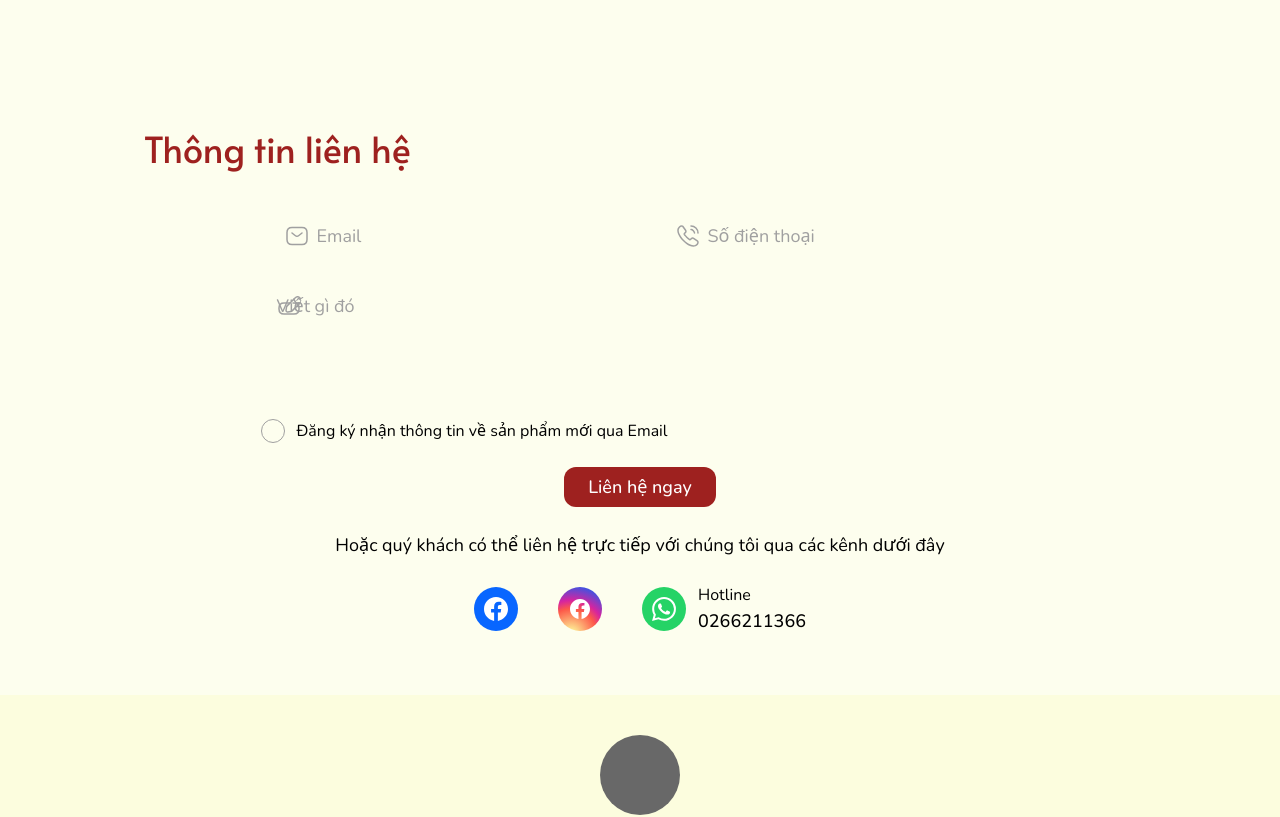
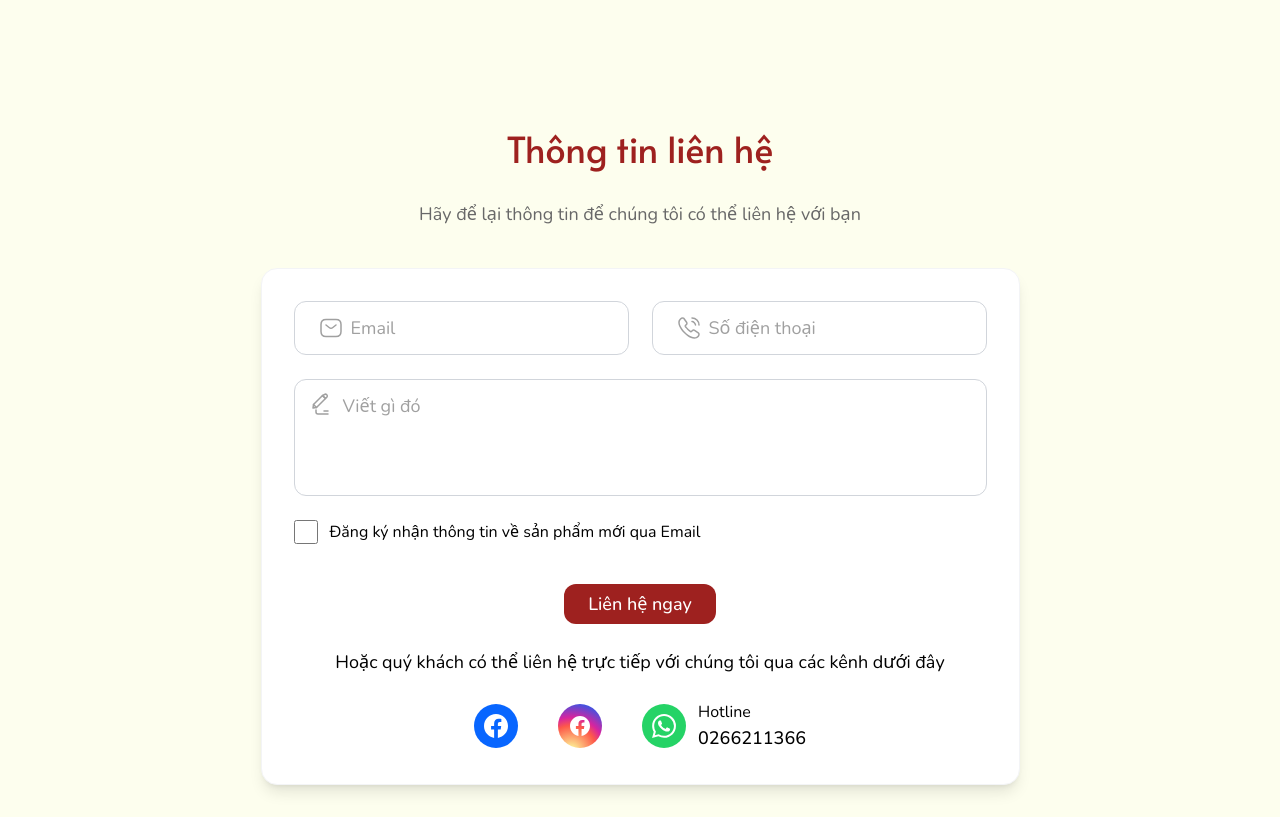
Before and after one commit to Mycroft180202/Backend_SEP490, a React (Create React App) app in the folder frontend/: page / in a window 1280 px wide. Shown: the part 4140-4957 px from the top of the page. Built offline with nearby package versions, Linux system fonts and the light colour scheme.

Commit message:
Fix Section Form
Fix Section Form

```diff
--- a/frontend/src/components/home/DiscoverHoaLac.jsx
+++ b/frontend/src/components/home/DiscoverHoaLac.jsx
@@ -79,15 +79,18 @@ const DiscoverHoaLac = () => {
       {/* Contact Form Section */}
       <section className="w-full py-[60px] px-36 bg-background">
         <div className="max-w-[1440px] mx-auto">
-          <h2 className="font-alata text-4xl text-primary leading-[56px] mb-10">
+          <h2 className="font-alata text-4xl text-primary leading-[56px] mb-6 text-center">
             Thông tin liên hệ
           </h2>
+          <p className="font-nunito text-lg text-text-gray text-center mb-10">
+            Hãy để lại thông tin để chúng tôi có thể liên hệ với bạn
+          </p>
 
           <div className="flex flex-col items-center gap-6 max-w-[759px] mx-auto">
-            <div className="flex flex-col items-center gap-6 w-full">
+            <div className="flex flex-col items-center gap-6 w-full p-8 bg-white rounded-2xl shadow-lg border border-gray-100">
               <div className="flex flex-col items-start gap-6 w-full">
                 <div className="flex items-center gap-[23px] w-full">
-                  <div className="flex items-center gap-2 py-1.5 px-6 border-0.5 border-text-light rounded-xl flex-1">
+                  <div className="flex items-center gap-2 py-3 px-6 border border-gray-300 rounded-xl flex-1 hover:border-primary focus-within:border-primary focus-within:ring-1 focus-within:ring-primary transition-all">
                     <svg className="w-6 h-6" viewBox="0 0 24 24" fill="none" xmlns="http://www.w3.org/2000/svg">
                       <path d="M17 20.5H7C4 20.5 2 19 2 15.5V8.5C2 5 4 3.5 7 3.5H17C20 3.5 22 5 22 8.5V15.5C22 19 20 20.5 17 20.5Z"
                             stroke="#A0A0A0" strokeWidth="1.5" strokeMiterlimit="10" strokeLinecap="round" strokeLinejoin="round"/>
@@ -97,11 +100,13 @@ const DiscoverHoaLac = () => {
                     <input
                       type="email"
                       placeholder="Email"
+                      required
+                      pattern="[a-z0-9._%+-]+@[a-z0-9.-]+\.[a-z]{2,}$"
                       className="flex-1 font-nunito text-lg text-text-light bg-transparent outline-none placeholder-text-light"
                     />
                   </div>
-                  <div className="flex items-center gap-2 py-1.5 px-6 border-0.5 border-text-light rounded-xl flex-1">
-                    <svg className="w-6 h-6" viewBox="0 0 24 24" fill="none" xmlns="http://www.w3.org/2000/svg">
+                  <div className="flex items-center gap-2 py-3 px-6 border border-gray-300 rounded-xl flex-1 hover:border-primary focus-within:border-primary focus-within:ring-1 focus-within:ring-primary transition-all">
+                    <svg className="w-6 h-6 flex-shrink-0" viewBox="0 0 24 24" fill="none" xmlns="http://www.w3.org/2000/svg">
                       <path d="M21.97 18.33C21.97 18.69 21.89 19.06 21.72 19.42C21.55 19.78 21.33 20.12 21.04 20.44C20.55 20.98 20.01 21.37 19.4 21.62C18.8 21.87 18.15 22 17.45 22C16.43 22 15.34 21.76 14.19 21.27C13.04 20.78 11.89 20.12 10.75 19.29C9.6 18.45 8.51 17.52 7.47 16.49C6.44 15.45 5.51 14.36 4.68 13.22C3.86 12.08 3.2 10.94 2.72 9.81C2.24 8.67 2 7.58 2 6.54C2 5.86 2.12 5.21 2.36 4.61C2.6 4 2.98 3.44 3.51 2.94C4.15 2.31 4.85 2 5.59 2C5.87 2 6.15 2.06 6.4 2.18C6.66 2.3 6.89 2.48 7.07 2.74L9.39 6.01C9.57 6.26 9.7 6.49 9.79 6.71C9.88 6.92 9.93 7.13 9.93 7.32C9.93 7.56 9.86 7.8 9.72 8.03C9.59 8.26 9.4 8.5 9.16 8.74L8.4 9.53C8.29 9.64 8.24 9.77 8.24 9.93C8.24 10.01 8.25 10.08 8.27 10.16C8.3 10.24 8.33 10.3 8.35 10.36C8.53 10.69 8.84 11.12 9.28 11.64C9.73 12.16 10.21 12.69 10.73 13.22C11.27 13.75 11.79 14.24 12.32 14.69C12.84 15.13 13.27 15.43 13.61 15.61C13.66 15.63 13.72 15.66 13.79 15.69C13.87 15.72 13.95 15.73 14.04 15.73C14.21 15.73 14.34 15.67 14.45 15.56L15.21 14.81C15.46 14.56 15.7 14.37 15.93 14.25C16.16 14.11 16.39 14.04 16.64 14.04C16.83 14.04 17.03 14.08 17.25 14.17C17.47 14.26 17.7 14.39 17.95 14.56L21.26 16.91C21.52 17.09 21.7 17.3 21.81 17.55C21.91 17.8 21.97 18.05 21.97 18.33Z"
                             stroke="#A0A0A0" strokeWidth="1.5" strokeMiterlimit="10"/>
                       <path d="M18.5 9C18.5 8.4 18.03 7.48 17.33 6.73C16.69 6.04 15.84 5.5 15 5.5"
@@ -112,29 +117,39 @@ const DiscoverHoaLac = () => {
                     <input
                       type="tel"
                       placeholder="Số điện thoại"
+                      required
+                      pattern="[0-9]{10}"
                       className="flex-1 font-nunito text-lg text-text-light bg-transparent outline-none placeholder-text-light"
                     />
                   </div>
                 </div>
 
                 <div className="relative w-full">
-                  <textarea
-                    placeholder="Viết gì đó"
-                    rows="3"
-                    className="w-full py-3 px-4 border-0.5 border-text-light rounded-xl font-nunito text-lg text-text-light bg-transparent outline-none placeholder-text-light resize-none"
-                  />
-                  <svg className="absolute top-3 left-4 w-6 h-6" viewBox="0 0 24 24" fill="none" xmlns="http://www.w3.org/2000/svg">
-                    <path d="M13 11H7C4 11 2 13 2 16V17C2 20 4 22 7 22H17C20 22 22 20 22 17V16C22 13 20 11 17 11H16" stroke="#A0A0A0" strokeWidth="1.5" strokeLinecap="round" strokeLinejoin="round"/>
-                    <path d="M18.04 6.0198L10.16 13.8998C9.86 14.1998 9.56 14.7898 9.5 15.2198L9.07 18.2298C8.91 19.3198 9.68 20.0798 10.77 19.9298L13.78 19.4998C14.2 19.4398 14.79 19.1398 15.1 18.8398L22.98 10.9598C24.34 9.5998 24.98 8.0198 22.98 6.0198C20.98 4.0198 19.4 4.6598 18.04 6.0198Z" stroke="#A0A0A0" strokeWidth="1.5" strokeMiterlimit="10" strokeLinecap="round" strokeLinejoin="round"/>
-                    <path d="M16.91 7.1499C17.58 9.5399 19.45 11.4099 21.85 12.0899" stroke="#A0A0A0" strokeWidth="1.5" strokeMiterlimit="10" strokeLinecap="round" strokeLinejoin="round"/>
-                  </svg>
+                  <div className="relative w-full border border-gray-300 rounded-xl hover:border-primary focus-within:border-primary focus-within:ring-1 focus-within:ring-primary transition-all">
+                    <textarea
+                      placeholder="Viết gì đó"
+                      rows="3"
+                      className="w-full py-3 pl-12 pr-4 font-nunito text-lg text-text-light bg-transparent outline-none placeholder-text-light resize-none"
+                    />
+                    <svg className="absolute top-3 left-4 w-6 h-6 pointer-events-none" viewBox="0 0 24 24" fill="none" xmlns="http://www.w3.org/2000/svg">
+                      <path d="M11.5 3.5L2.5 12.5L5.5 15.5L14.5 6.5L11.5 3.5Z" stroke="#A0A0A0" strokeWidth="1.5" strokeLinecap="round" strokeLinejoin="round"/>
+                      <path d="M11.5 3.5L14.5 6.5L15.75 5.25C16.4404 4.55964 16.4404 3.44036 15.75 2.75V2.75C15.0596 2.05964 13.9404 2.05964 13.25 2.75L11.5 3.5Z" stroke="#A0A0A0" strokeWidth="1.5" strokeLinecap="round" strokeLinejoin="round"/>
+                      <path d="M2.5 12.5L2 16L5.5 15.5" stroke="#A0A0A0" strokeWidth="1.5" strokeLinecap="round" strokeLinejoin="round"/>
+                      <path d="M17 22H7C5.89543 22 5 21.1046 5 20V18" stroke="#A0A0A0" strokeWidth="1.5" strokeLinecap="round" strokeLinejoin="round"/>
+                      <path d="M13 19L17 19" stroke="#A0A0A0" strokeWidth="1.5" strokeLinecap="round" strokeLinejoin="round"/>
+                    </svg>
+                  </div>
                 </div>
 
-                <div className="flex items-center gap-3">
-                  <div className="w-6 h-6 rounded-full border border-text-light"></div>
-                  <span className="font-nunito text-base text-black">
+                <div className="flex items-center gap-3 mb-4">
+                  <input
+                    type="checkbox"
+                    id="newsletter"
+                    className="w-6 h-6 rounded-full border border-text-light cursor-pointer accent-primary"
+                  />
+                  <label htmlFor="newsletter" className="font-nunito text-base text-black cursor-pointer">
                     Đăng ký nhận thông tin về sản phẩm mới qua Email
-                  </span>
+                  </label>
                 </div>
               </div>
 
@@ -149,25 +164,27 @@ const DiscoverHoaLac = () => {
               </p>
 
               <div className="flex items-center justify-center gap-10">
-                <a href="#" className="w-11 h-11 bg-[#0866FF] rounded-full flex items-center justify-center hover:opacity-90 transition-opacity">
+                <a href="https://www.facebook.com/BambooWindchimesHoaLac" target="_blank" rel="noopener noreferrer" className="w-11 h-11 bg-[#0866FF] rounded-full flex items-center justify-center hover:opacity-90 transition-opacity">
                   <svg className="w-6 h-6" viewBox="0 0 24 24" fill="white" xmlns="http://www.w3.org/2000/svg">
                     <path d="M24 12.073c0-6.627-5.373-12-12-12s-12 5.373-12 12c0 5.99 4.388 10.954 10.125 11.854v-8.385H7.078v-3.47h3.047V9.43c0-3.007 1.792-4.669 4.533-4.669 1.312 0 2.686.235 2.686.235v2.953H15.83c-1.491 0-1.956.925-1.956 1.874v2.25h3.328l-.532 3.47h-2.796v8.385C19.612 23.027 24 18.062 24 12.073z"/>
                   </svg>
                 </a>
-                <a href="#" className="w-11 h-11 rounded-full flex items-center justify-center hover:opacity-90 transition-opacity" style={{background: 'radial-gradient(circle at 30% 107%, #fdf497 0%, #fdf497 5%, #fd5949 45%,#d6249f 60%,#285AEB 90%)'}}>
+                <a href="https://www.instagram.com/bamboowindchimes.hoalac/" target="_blank" rel="noopener noreferrer" className="w-11 h-11 rounded-full flex items-center justify-center hover:opacity-90 transition-opacity" style={{background: 'radial-gradient(circle at 30% 107%, #fdf497 0%, #fdf497 5%, #fd5949 45%,#d6249f 60%,#285AEB 90%)'}}>
                   <svg className="w-6 h-6" viewBox="0 0 24 24" fill="white" xmlns="http://www.w3.org/2000/svg">
                     <path d="M12.001 2.002c-5.522 0-9.999 4.477-9.999 9.999 0 4.99 3.656 9.126 8.437 9.879v-6.988h-2.54v-2.891h2.54V9.798c0-2.508 1.493-3.891 3.776-3.891 1.094 0 2.24.195 2.24.195v2.459h-1.264c-1.24 0-1.628.772-1.628 1.563v1.875h2.771l-.443 2.891h-2.328v6.988C18.344 21.129 22 16.992 22 12.001c0-5.522-4.477-9.999-9.999-9.999z"/>
                   </svg>
                 </a>
                 <div className="flex items-center gap-3">
-                  <a href="#" className="w-11 h-11 bg-[#25D366] rounded-full flex items-center justify-center hover:opacity-90 transition-opacity">
+                  <a href="https://wa.me/84266211366" target="_blank" rel="noopener noreferrer" className="w-11 h-11 bg-[#25D366] rounded-full flex items-center justify-center hover:opacity-90 transition-opacity">
                     <svg className="w-6 h-6" viewBox="0 0 24 24" fill="white" xmlns="http://www.w3.org/2000/svg">
                       <path d="M17.472 14.382c-.297-.149-1.758-.867-2.03-.967-.273-.099-.471-.148-.67.15-.197.297-.767.966-.94 1.164-.173.199-.347.223-.644.075-.297-.15-1.255-.463-2.39-1.475-.883-.788-1.48-1.761-1.653-2.059-.173-.297-.018-.458.13-.606.134-.133.298-.347.446-.52.149-.174.198-.298.298-.497.099-.198.05-.371-.025-.52-.075-.149-.669-1.612-.916-2.207-.242-.579-.487-.5-.669-.51-.173-.008-.371-.01-.57-.01-.198 0-.52.074-.792.372-.272.297-1.04 1.016-1.04 2.479 0 1.462 1.065 2.875 1.213 3.074.149.198 2.096 3.2 5.077 4.487.709.306 1.262.489 1.694.625.712.227 1.36.195 1.871.118.571-.085 1.758-.719 2.006-1.413.248-.694.248-1.289.173-1.413-.074-.124-.272-.198-.57-.347m-5.421 7.403h-.004a9.87 9.87 0 01-5.031-1.378l-.361-.214-3.741.982.998-3.648-.235-.374a9.86 9.86 0 01-1.51-5.26c.001-5.45 4.436-9.884 9.888-9.884 2.64 0 5.122 1.03 6.988 2.898a9.825 9.825 0 012.893 6.994c-.003 5.45-4.437 9.884-9.885 9.884m8.413-18.297A11.815 11.815 0 0012.05 0C5.495 0 .16 5.335.157 11.892c0 2.096.547 4.142 1.588 5.945L.057 24l6.305-1.654a11.882 11.882 0 005.683 1.448h.005c6.554 0 11.890-5.335 11.893-11.893a11.821 11.821 0 00-3.48-8.413Z"/>
                     </svg>
                   </a>
                   <div className="flex flex-col -gap-0.5">
                     <span className="font-nunito text-base text-black">Hotline</span>
-                    <span className="font-nunito text-lg font-medium text-black text-center">0266211366</span>
+                    <a href="tel:+84266211366" className="font-nunito text-lg font-medium text-black text-center hover:text-primary transition-colors">
+                      0266211366
+                    </a>
                   </div>
                 </div>
               </div>
```
